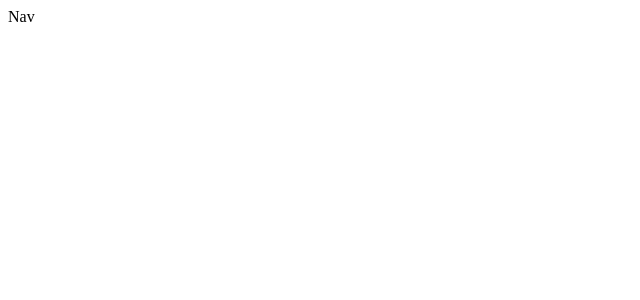
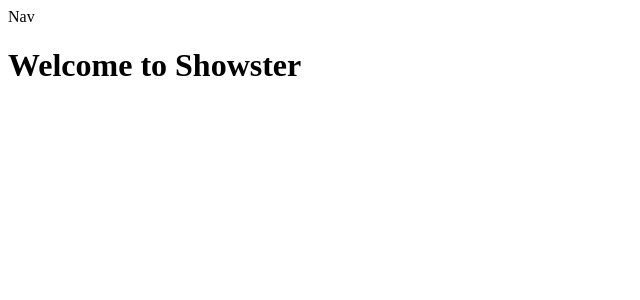
Before and after one commit to Cbreen61/showster-frontend, a React (Create React App) app: page / in a window 1280 px wide. Shown: the top 300 px of the page, without its empty margins (0-640 px from the left). Built offline with nearby package versions, Linux system fonts and the light colour scheme.

Commit message:
added route for home and error to router.

```diff
--- a/src/App.js
+++ b/src/App.js
@@ -2,6 +2,8 @@ import React, { Component } from 'react';
 import { BrowserRouter as Router, Switch, Route } from 'react-router-dom';
 import Footer from './components/Footer';
 import Nav from './components/Nav';
+import Home from './components/Home';
+import ErrorPage from './components/Error'
 
 
 
@@ -11,6 +13,8 @@ class App extends Component {
       <Router>
         <Nav />
         <Switch>
+          <Route exact path="/" component={ Home } />
+          <Route component={ErrorPage} />
         </Switch>
         <Footer />
       </Router>
```
